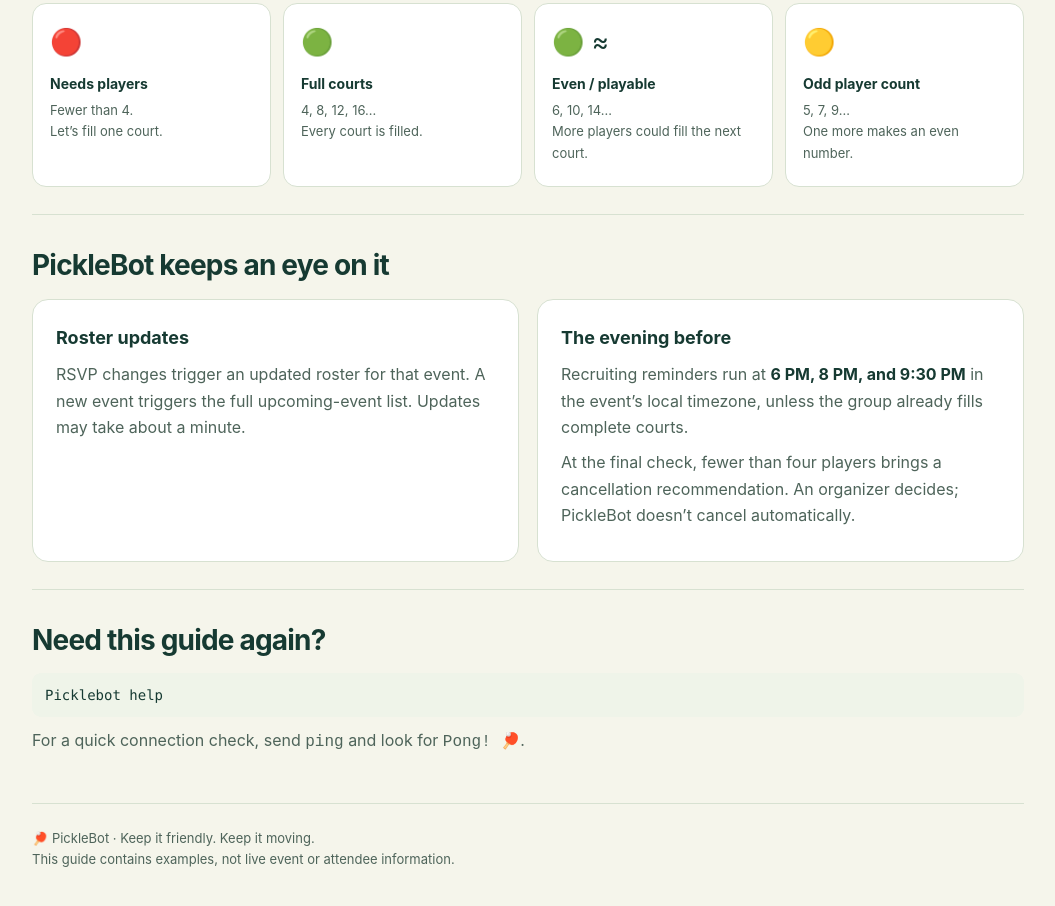
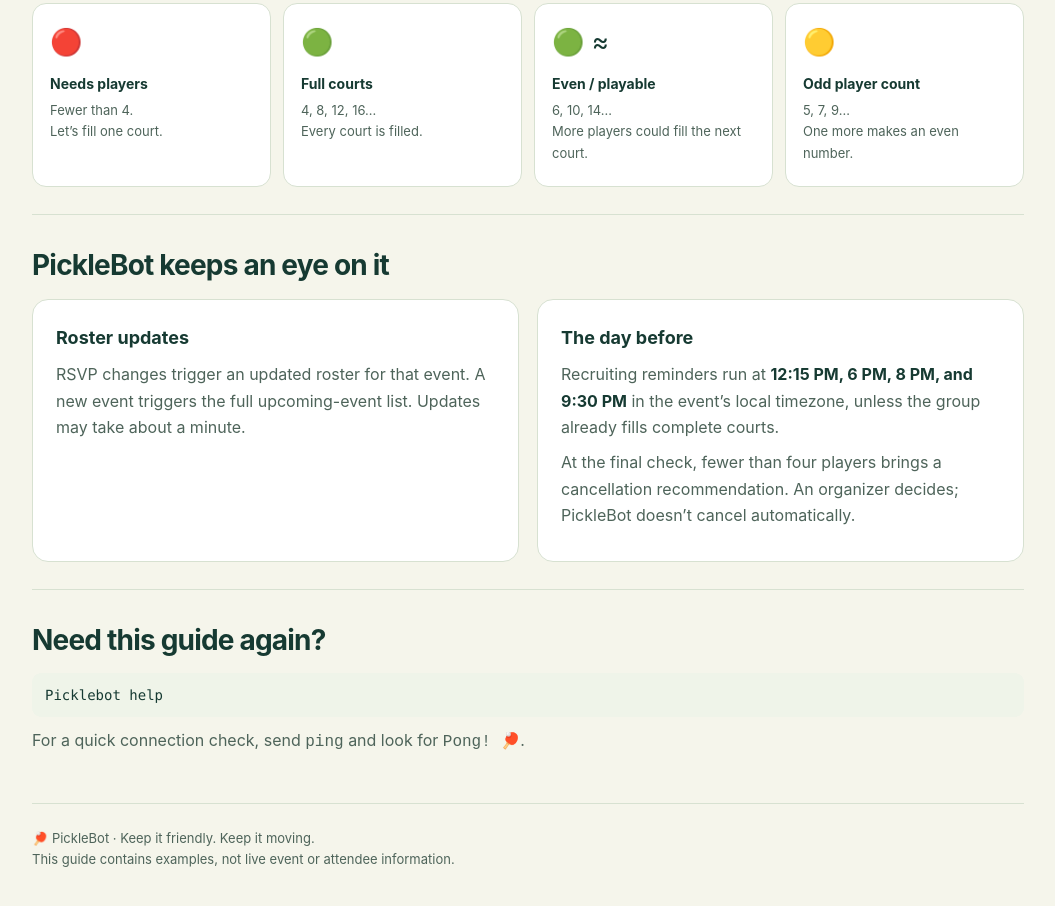
Before and after one commit to user650/picklebot-help, a plain HTML site: page index.html in a window 1280 px wide. Shown: the part 2586-3492 px from the top of the page, without its empty margins (112-1167 px from the left). Drawn offline with Linux system fonts and the light colour scheme.

Commit message:
Match help reminder times to configured live schedule

```diff
--- a/index.html
+++ b/index.html
@@ -40,7 +40,7 @@
 <div class="status"><span class="symbol" aria-hidden="true">🟢</span><strong>Full courts</strong><p>4, 8, 12, 16…<br>Every court is filled.</p></div>
 <div class="status"><span class="symbol" aria-hidden="true">🟢 ≈</span><strong>Even / playable</strong><p>6, 10, 14…<br>More players could fill the next court.</p></div>
 <div class="status"><span class="symbol" aria-hidden="true">🟡</span><strong>Odd player count</strong><p>5, 7, 9…<br>One more makes an even number.</p></div></div></section>
-<section class="section" id="reminders"><h2>PickleBot keeps an eye on it</h2><div class="grid"><article class="card"><h3>Roster updates</h3><p>RSVP changes trigger an updated roster for that event. A new event triggers the full upcoming-event list. Updates may take about a minute.</p></article><article class="card"><h3>The evening before</h3><p>Recruiting reminders run at <span class="times">6 PM, 8 PM, and 9:30 PM</span> in the event’s local timezone, unless the group already fills complete courts.</p><p>At the final check, fewer than four players brings a cancellation recommendation. An organizer decides; PickleBot doesn’t cancel automatically.</p></article></div></section>
+<section class="section" id="reminders"><h2>PickleBot keeps an eye on it</h2><div class="grid"><article class="card"><h3>Roster updates</h3><p>RSVP changes trigger an updated roster for that event. A new event triggers the full upcoming-event list. Updates may take about a minute.</p></article><article class="card"><h3>The day before</h3><p>Recruiting reminders run at <span class="times">12:15 PM, 6 PM, 8 PM, and 9:30 PM</span> in the event’s local timezone, unless the group already fills complete courts.</p><p>At the final check, fewer than four players brings a cancellation recommendation. An organizer decides; PickleBot doesn’t cancel automatically.</p></article></div></section>
 <section class="section"><h2>Need this guide again?</h2><code class="command">Picklebot help</code><p>For a quick connection check, send <code>ping</code> and look for <code>Pong! 🏓</code>.</p></section>
 <footer class="footer">🏓 PickleBot · Keep it friendly. Keep it moving.<br>This guide contains examples, not live event or attendee information.</footer>
 </main>
```
